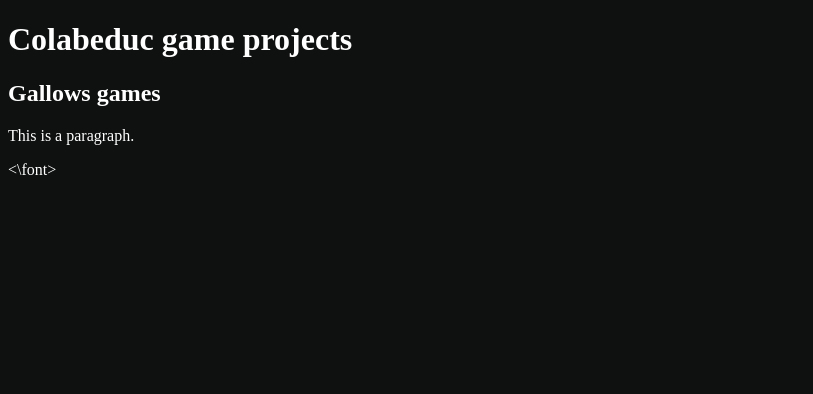
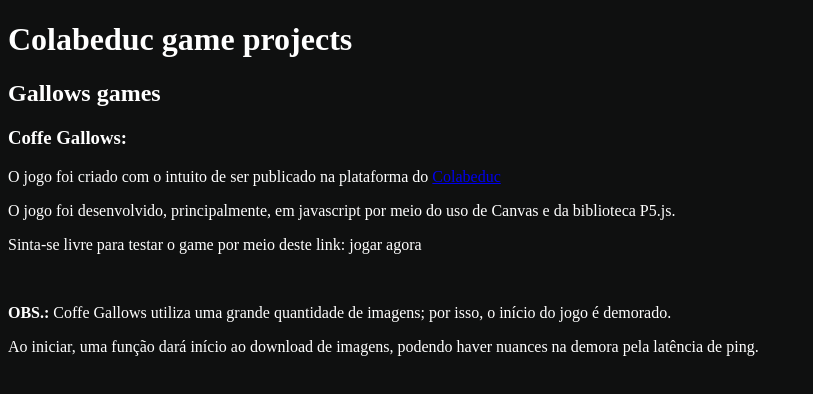
Before and after one commit to viped-twilight/viped-twilight.github.io, a plain HTML site: page index.html in a window 1280 px wide. Shown: the whole page, without its empty margins (0-813 px from the left). Drawn offline with Linux system fonts and the light colour scheme.

Commit message:
Update index.html

```diff
--- a/index.html
+++ b/index.html
@@ -1,14 +1,20 @@
 <!DOCTYPE html>
 <html lang="pt-br">
-  <font color="#ffffff">
+<font color="#ffffff">
     <head>
       <title>Viped Homepage</title>
     </head>
     <body bgcolor='#0F1010'>
 
       <h1>Colabeduc game projects</h1>
-      <h2>Gallows games</h2>
-      <p>This is a paragraph.</p>
-  <\font>
+        <h2>Gallows games</h2>
+          <h3>Coffe Gallows:</h3>
+            <p>O jogo foi criado com o intuito de ser publicado na plataforma do <a href="http://colabeduc.org/">Colabeduc</a></p>
+            <p>O jogo foi desenvolvido, principalmente, em javascript por meio do uso de Canvas e da biblioteca P5.js.</p>
+            <p>Sinta-se livre para testar o game por meio deste link: jogar agora</p>
+            <br>
+            <p><strong>OBS.: </strong>Coffe Gallows utiliza uma grande quantidade de imagens; por isso, o início do jogo é demorado.</p>
+            <p>Ao iniciar, uma função dará início ao download de imagens, podendo haver nuances na demora pela latência de ping.</p>
+
     </body>
 </html>
```
